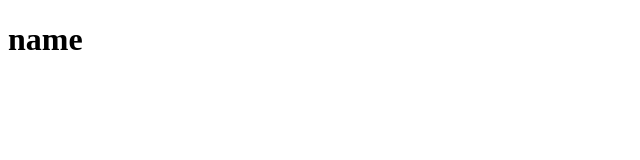
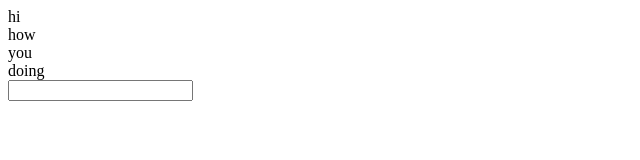
Before and after one commit to ShreyashIngle/Javascript, a plain HTML site: page index.html in a window 1280 px wide. Shown: the whole page, without its empty margins (0-640 px from the left). Drawn offline with Linux system fonts and the light colour scheme.

Commit message:
new commit

```diff
--- a/index.html
+++ b/index.html
@@ -7,7 +7,11 @@
 
 </head>
 <body>
-    <h1 id="myHeading">name</h1>
+<div class="hi">hi</div>
+<div id="thisone">how</div>
+<div>you</div>
+<div>doing</div>
+<input type="name" name="name" id="name>
 </body>
 <script src="./index.js"></script>
 </html>
```
Also changed, not shown: index.js (+10 -3 lines).
